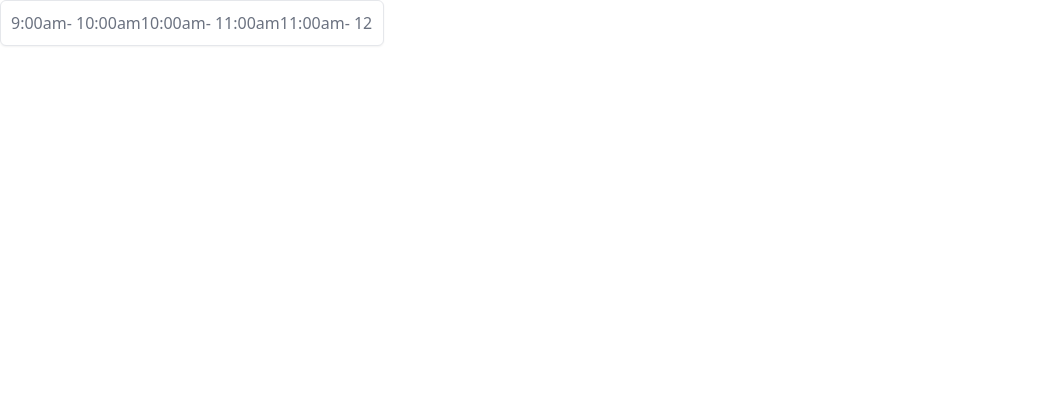
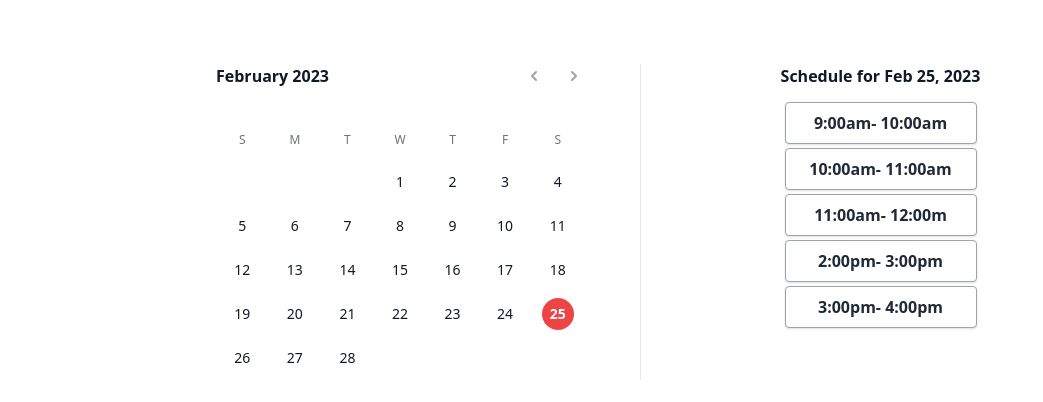
Before and after one commit to samergh1/padsy, a React (Vite) app: page /schedule in a window 1280 px wide. Shown: the top 402 px of the page, without its empty margins (0-1043 px from the left). Built offline with nearby package versions, Linux system fonts and the light colour scheme.

Commit message:
Calendar

```diff
--- a/package.json
+++ b/package.json
@@ -9,6 +9,10 @@
     "preview": "vite preview"
   },
   "dependencies": {
+    "@headlessui/react": "^1.7.13",
+    "@heroicons/react": "v1",
+    "@styled-icons/heroicons-outline": "^10.47.0",
+    "date-fns": "^2.29.3",
     "firebase": "^9.17.1",
     "react": "^18.2.0",
     "react-dom": "^18.2.0",
--- a/src/pages/SchedulePage/SchedulePage.jsx
+++ b/src/pages/SchedulePage/SchedulePage.jsx
@@ -1,28 +1,178 @@
 import React from "react";
+import {
+  add,
+  eachDayOfInterval,
+  endOfMonth,
+  format,
+  getDay,
+  isEqual,
+  isSameDay,
+  isSameMonth,
+  isToday,
+  parse,
+  parseISO,
+  startOfToday,
+} from "date-fns";
+import { Fragment, useState } from "react";
+import { Menu, Transition } from "@headlessui/react";
+import { DotsVerticalIcon } from "@heroicons/react/outline";
+import {
+  ChevronLeftIcon,
+  ChevronRightIcon,
+  ChevronDownIcon,
+} from "@heroicons/react/solid";
+
+const Hours = [
+  { title: "9:00am- 10:00am" },
+  { title: "10:00am- 11:00am" },
+  { title: "11:00am- 12:00m" },
+  { title: "2:00pm- 3:00pm" },
+  { title: "3:00pm- 4:00pm" },
+];
+
+function classNames(...classes) {
+  return classes.filter(Boolean).join(" ");
+}
 
 export function SchedulePage() {
-    const Hours = [
-        {title: "9:00am- 10:00am"},
-        {title: "10:00am- 11:00am"},
-        {title: "11:00am- 12:00m"},
-        {title: "2:00m- 3:00am"},
-        {title: "3:00am- 4:00am"},
-      ];
-    return (
+  let today = startOfToday();
+  let [selectedDay, setSelectedDay] = useState(today);
+  let [currentMonth, setCurrentMonth] = useState(format(today, "MMM-yyyy"));
+  let firstDayCurrentMonth = parse(currentMonth, "MMM-yyyy", new Date());
 
-        <div className="relative w-full lg:max-w-sm">
-            <select className="w-full p-2.5 text-gray-500 bg-white border rounded-md shadow-sm outline-none appearance-none focus:border-indigo-600">
-                <option>{Hours.map(Hour => <li>{Hour.title}</li>)}</option>
-            </select>
+  let days = eachDayOfInterval({
+    start: firstDayCurrentMonth,
+    end: endOfMonth(firstDayCurrentMonth),
+  });
+
+  function previousMonth() {
+    let firstDayNextMonth = add(firstDayCurrentMonth, { months: -1 });
+    setCurrentMonth(format(firstDayNextMonth, "MMM-yyyy"));
+  }
+
+  function nextMonth() {
+    let firstDayNextMonth = add(firstDayCurrentMonth, { months: 1 });
+    setCurrentMonth(format(firstDayNextMonth, "MMM-yyyy"));
+  }
+
+  /* let selectedDayMeetings = meetings.filter((meeting) =>
+    isSameDay(parseISO(meeting.startDatetime), selectedDay)
+  ) */
+  return (
+    <div className="pt-16">
+      <div className="max-w-md px-4 mx-auto sm:px-7 md:max-w-4xl md:px-6">
+        <div className="md:grid md:grid-cols-2 md:divide-x md:divide-gray-200">
+          <div className="md:pr-14">
+            <div className="flex items-center">
+              <h2 className="flex-auto font-semibold text-gray-900">
+                {format(firstDayCurrentMonth, "MMMM yyyy")}
+              </h2>
+              <button
+                type="button"
+                onClick={previousMonth}
+                className="-my-1.5 flex flex-none items-center justify-center p-1.5 text-gray-400 hover:text-gray-500"
+              >
+                <span className="sr-only">Previous month</span>
+                <ChevronLeftIcon className="w-5 h-5" aria-hidden="true" />
+              </button>
+              <button
+                onClick={nextMonth}
+                type="button"
+                className="-my-1.5 -mr-1.5 ml-2 flex flex-none items-center justify-center p-1.5 text-gray-400 hover:text-gray-500"
+              >
+                <span className="sr-only">Next month</span>
+                <ChevronRightIcon className="w-5 h-5" aria-hidden="true" />
+              </button>
+            </div>
+            <div className="grid grid-cols-7 mt-10 text-xs leading-6 text-center text-gray-500">
+              <div>S</div>
+              <div>M</div>
+              <div>T</div>
+              <div>W</div>
+              <div>T</div>
+              <div>F</div>
+              <div>S</div>
+            </div>
+            <div className="grid grid-cols-7 mt-2 text-sm">
+              {days.map((day, dayIdx) => (
+                <div
+                  title={day.toString()}
+                  className={classNames(
+                    dayIdx === 0 && colStartClasses[getDay(day)],
+                    "py-1.5"
+                  )}
+                >
+                  <button
+                    type="button"
+                    onClick={() => setSelectedDay(day)}
+                    className={classNames(
+                      isEqual(day, selectedDay) && "text-white",
+                      !isEqual(day, selectedDay) &&
+                        isToday(day) &&
+                        "text-red-500",
+                      !isEqual(day, selectedDay) &&
+                        !isToday(day) &&
+                        isSameMonth(day, firstDayCurrentMonth) &&
+                        "text-gray-900",
+                      !isEqual(day, selectedDay) &&
+                        !isToday(day) &&
+                        !isSameMonth(day, firstDayCurrentMonth) &&
+                        "text-gray-400",
+                      isEqual(day, selectedDay) && isToday(day) && "bg-red-500",
+                      isEqual(day, selectedDay) &&
+                        !isToday(day) &&
+                        "bg-gray-900",
+                      !isEqual(day, selectedDay) && "hover:bg-gray-200",
+                      (isEqual(day, selectedDay) || isToday(day)) &&
+                        "font-semibold",
+                      "mx-auto flex h-8 w-8 items-center justify-center rounded-full"
+                    )}
+                  >
+                    <time dateTime={format(day, "yyyy-MM-dd")}>
+                      {format(day, "d")}
+                    </time>
+                  </button>
+                  {/* <div className="w-1 h-1 mx-auto mt-1">
+                    {meetings.some((meeting) =>
+                      isSameDay(parseISO(meeting.startDatetime), day)
+                    ) && (
+                      <div className="w-1 h-1 rounded-full bg-sky-500"></div>
+                    )}
+                  </div> */}
+                </div>
+              ))}
+            </div>
+          </div>
+          <section className="mt-12 md:mt-0 md:pl-14 flex flex-col justify-start items-center">
+            <h2 className="font-semibold text-gray-900">
+              Schedule for {""}
+              <time dateTime={format(selectedDay, "yyyy-MM-dd")}>
+                {format(selectedDay, "MMM dd, yyy")}
+              </time>
+            </h2>
+            <div className="flex flex-col justify-center items-center my-3">
+              {Hours.map((hour) => (
+                <button
+                  onClick={console.log("holis")}
+                  className="bg-white my-0.5 w-48 hover:bg-gray-100 text-gray-800 font-semibold py-2 px-4 border border-gray-400 rounded shadow"
+                >
+                  {hour.title}
+                </button>
+              ))}
+            </div>
+          </section>
         </div>
+      </div>
+    </div>
+  );
+}
 
-        // <div className="relative w-full lg:max-w-sm">
-        //     <select className="w-full p-2.5 text-gray-500 bg-white border rounded-md shadow-sm outline-none appearance-none focus:border-indigo-600">
-        //         <option>ReactJS Dropdown</option>
-        //         <option>Laravel 9 with React</option>
-        //         <option>React with Tailwind CSS</option>
-        //         <option>React With Headless UI</option>
-        //     </select>
-        // </div>
-    );
-}
+let colStartClasses = [
+  "",
+  "col-start-2",
+  "col-start-3",
+  "col-start-4",
+  "col-start-5",
+  "col-start-6",
+  "col-start-7",
+];
```
Also changed, not shown: 1 other file (tests, documents, lock files or other folders).
